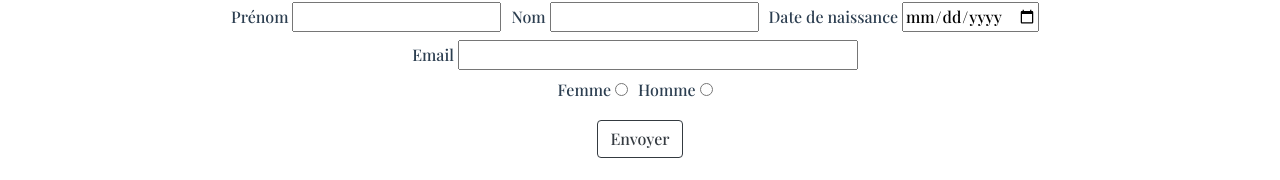
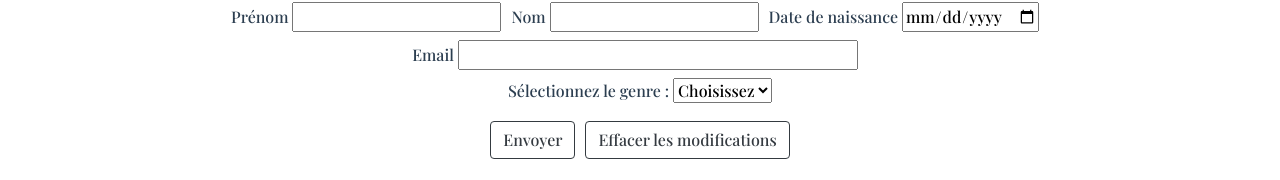
Before and after one commit to peppearl/users-project-vuejs, a Vue app: page /users/1 in a window 1280 px wide. Shown: the part 617-797 px from the top of the page. Built offline with nearby package versions, Linux system fonts and the light colour scheme; no server answers.

Commit message:
Select gender in a separate component + reset form button

```diff
--- a/src/components/EditUser.vue
+++ b/src/components/EditUser.vue
@@ -52,21 +52,34 @@
       v-model:last-name="user.lastName" label2="Nom"
       v-model:birth-date="user.birthDate" label3="Date de naissance"
       v-model:email="user.email" label4="Email"
-        v-model:gender="user.gender" name="genre" label5="Femme" label6="Homme"
   ></InputModify>
+  <!--
+  <label>
+    Sélectionnez le genre :
+    <select v-model="user.gender">
+      <option disabled value="">Choisissez</option>
+      <option value="female">Femme</option>
+      <option value="male">Homme</option>
+    </select>
+  </label>
+  -->
+  <SelectModify label="Sélectionnez le genre :" v-model:gender="user.gender" />
   <div class="center">
-      <button class="btn btn-outline-dark" @click="updateUser">Envoyer</button>
+    <button class="btn btn-outline-dark m-r-10" @click="updateUser">Envoyer</button>
+    <button class="btn btn-outline-dark" @click="resetForm">Effacer les modifications</button>
   </div>
 </template>
 
 <script>
 import axios from "axios"
 import InputModify from "@/components/input/InputModify";
+import SelectModify from "@/components/select/SelectModify";
 
 export default {
   name: 'EditUser',
   components: {
     InputModify,
+    SelectModify
   },
   data() {
     return {
@@ -99,6 +112,10 @@ export default {
             this.$router.push('/users');
           })
     },
+    resetForm(e) {
+      e.preventDefault()
+      return this.fetchUser()
+    },
   },
   created() {
     this.fetchUser();
@@ -111,11 +128,9 @@ export default {
 .padding {
   padding: 3rem !important
 }
-
 .user-card-full {
   overflow: hidden
 }
-
 .card {
   border-radius: 5px;
   -webkit-box-shadow: 0 1px 20px 0 rgba(69, 90, 100, 0.08);
@@ -123,122 +138,91 @@ export default {
   border: none;
   margin-bottom: 30px
 }
-
 .m-r-0 {
   margin-right: 0
 }
-
+.m-r-10 {
+  margin-right: 10px
+}
 .m-l-0 {
   margin-left: 0
 }
-
 .user-card-full .user-profile {
   border-radius: 5px 0 0 5px
 }
-
 .bg-c-lite-green {
   background: -webkit-gradient(linear, left top, right top, from(#b033ff), to(#ee5a6f));
   background: linear-gradient(to right, #ee5a6f, #b033ff)
 }
-
 .user-profile {
   padding: 20px 0
 }
-
 .card-block {
   padding: 1.25rem
 }
-
 .m-b-25 {
   margin-bottom: 25px
 }
-
 .img-radius {
   border-radius: 5px;
   max-width: 200px;
 }
-
 h6 {
   font-size: 16px
 }
-
 .card .card-block p {
   line-height: 25px
 }
-
 @media only screen and (min-width: 1400px) {
   p {
     font-size: 14px
   }
 }
-
 .card-block {
   padding: 1.25rem
 }
-
 .b-b-default {
   border-bottom: 1px solid #e0e0e0
 }
-
 .m-b-20 {
   margin-bottom: 20px
 }
-
 .p-b-5 {
   padding-bottom: 5px !important
 }
-
 .card .card-block p {
   line-height: 25px
 }
-
 .m-b-10 {
   margin-bottom: 10px
 }
-
 .text-muted {
   color: #919aa3 !important
 }
-
 .b-b-default {
   border-bottom: 1px solid #e0e0e0
 }
-
 .f-w-600 {
   font-weight: 600
 }
-
 .m-b-20 {
   margin-bottom: 20px
 }
-
-.m-t-40 {
-  margin-top: 20px
-}
-
 .p-b-5 {
   padding-bottom: 5px !important
 }
-
 .m-b-10 {
   margin-bottom: 10px
 }
-
-.m-t-40 {
-  margin-top: 20px
-}
-
 .user-card-full .social-link li {
   display: inline-block
 }
-
 .user-card-full .social-link li a {
   font-size: 20px;
   margin: 0 10px 0 0;
   -webkit-transition: all 0.3s ease-in-out;
   transition: all 0.3s ease-in-out
 }
-
 .center {
   margin: 10px auto !important;
 }
--- a/src/components/input/InputModify.vue
+++ b/src/components/input/InputModify.vue
@@ -30,22 +30,6 @@
         @input="$emit('update:email', $event.target.value)">
   </label>
   <br>
-  <label class="m-r-10">
-    {{ label5 }}
-    <input
-        type="radio"
-        :value="gender"
-        :name="name"
-        @input="$emit('update:gender', $event.target.value)">
-  </label>
-  <label class="m-r-10">
-    {{ label6 }}
-    <input
-        type="radio"
-        :value="gender"
-        :name="name"
-        @input="$emit('update:gender', $event.target.value)">
-  </label>
 </template>
 
 <script>
@@ -58,15 +42,12 @@ export default {
     label2: String,
     label3: String,
     label4: String,
-    label5: String,
-    label6: String,
     birthDate: String,
     email: String,
     gender: String,
-    name: String,
 
   },
-  emits: ['update:firstName', 'update:lastName', 'update:birthDate', 'update:email', 'update:gender', 'update:gender'],
+  emits: ['update:firstName', 'update:lastName', 'update:birthDate', 'update:email'],
 }
 </script>
 <style>
--- /dev/null
+++ b/src/components/select/SelectModify.vue
@@ -0,0 +1,30 @@
+<template>
+  <label>
+    {{ label }}
+    <select :value="gender" @input="$emit('update:gender', $event.target.value)">
+      <option disabled value="">Choisissez</option>
+      <option value="female">Femme</option>
+      <option value="male">Homme</option>
+    </select>
+  </label>
+</template>
+
+<script>
+export default {
+  name: 'InputTest',
+  props: {
+    label: String,
+    gender: String,
+  },
+  emits: ['update:gender'],
+}
+</script>
+<style>
+.m-r-10 {
+  margin-right: 10px
+}
+#emailInput
+{
+  width: 400px;
+}
+</style>
```
Lines whose indentation alone changed are shown as unchanged.
